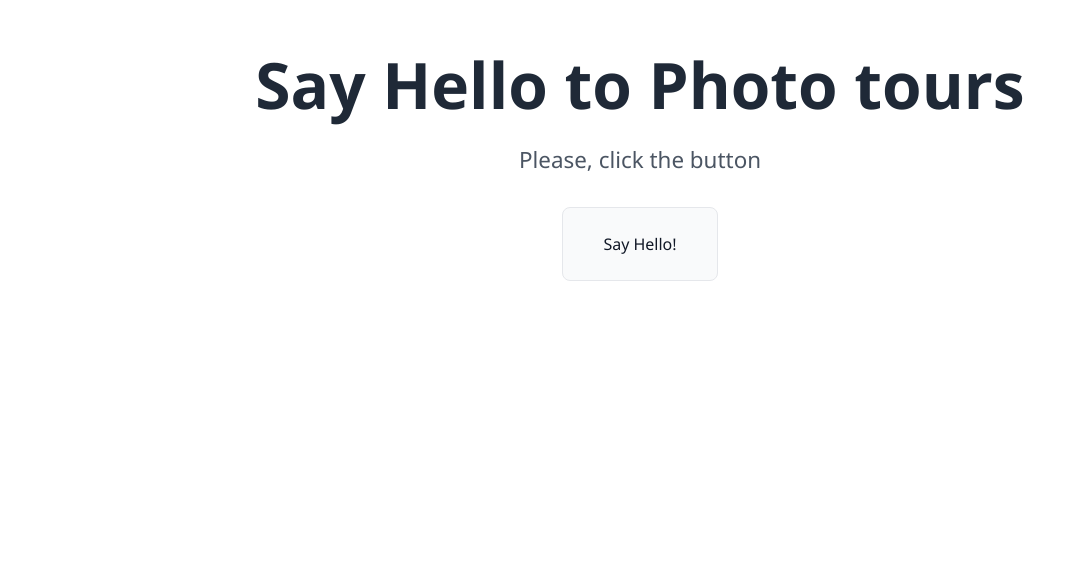
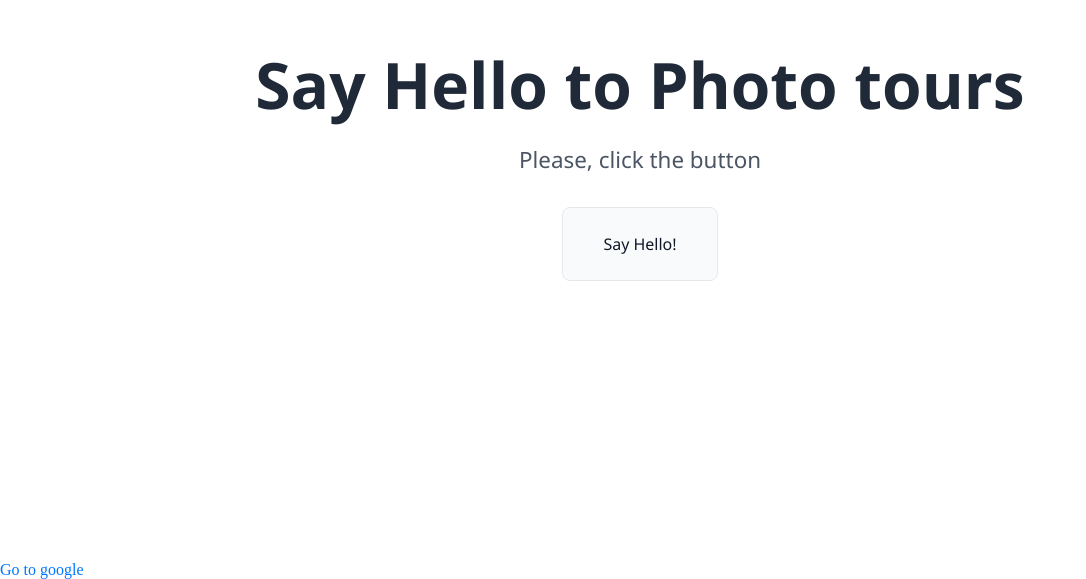
Before and after one commit to tritonJS826/phototours, a React (Vite) app in the folder pt-web/: page / in a window 1280 px wide. Shown: the part 239-818 px from the top of the page, without its empty margins (0-1086 px from the left). Built offline with nearby package versions, Linux system fonts and the light colour scheme.

Commit message:
feat: #9 added Link component with support for RouterLink and external links

```diff
--- a/pt-web/src/App.tsx
+++ b/pt-web/src/App.tsx
@@ -1,9 +1,13 @@
 import {HelloButton} from "src/components/ButtonHello/ButtonHello";
+import {Link} from "src/components/ui/link/Link";
 
 export function App() {
   return (
     <div>
       <HelloButton />
+      <Link href="https://www.google.com">
+        Go to google
+      </Link>
     </div>
   );
 }
--- /dev/null
+++ b/pt-web/src/components/ui/link/Link.module.scss
@@ -0,0 +1,11 @@
+.link {
+  color: #07f;
+  text-decoration: none;
+  font-weight: 500;
+  transition: color 0.2s;
+
+  &:hover {
+    color: #005fcc;
+    text-decoration: underline;
+  }
+}
--- /dev/null
+++ b/pt-web/src/components/ui/link/Link.tsx
@@ -0,0 +1,48 @@
+import {Link as RouterLink} from "react-router-dom";
+import styles from "src/components/ui/link/Link.module.scss";
+
+type Props = {
+  to?: string;
+  href?: string;
+  children: React.ReactNode;
+  className?: string;
+  target?: string;
+  rel?: string;
+};
+
+const Link: React.FC<Props> = ({
+  to,
+  href,
+  children,
+  className = "",
+  target,
+  rel,
+}) => {
+  if (to) {
+    return (
+      <RouterLink
+        to={to}
+        className={`${styles.link} ${className}`}
+      >
+        {children}
+      </RouterLink>
+    );
+  }
+
+  if (href) {
+    return (
+      <a
+        href={href}
+        target={target}
+        rel={rel || (target === "_blank" ? "noopener noreferrer" : undefined)}
+        className={`${styles.link} ${className}`}
+      >
+        {children}
+      </a>
+    );
+  }
+
+  return null;
+};
+
+export {Link};
--- a/pt-web/src/main.tsx
+++ b/pt-web/src/main.tsx
@@ -1,5 +1,6 @@
 import {StrictMode} from "react";
 import {createRoot} from "react-dom/client";
+import {BrowserRouter} from "react-router-dom";
 import {App} from "src/App";
 import "src/styles/main.scss";
 
@@ -10,6 +11,8 @@ if (!rootElement) {
 
 createRoot(rootElement).render(
   <StrictMode>
-    <App />
+    <BrowserRouter>
+      <App />
+    </BrowserRouter>
   </StrictMode>,
 );
```
